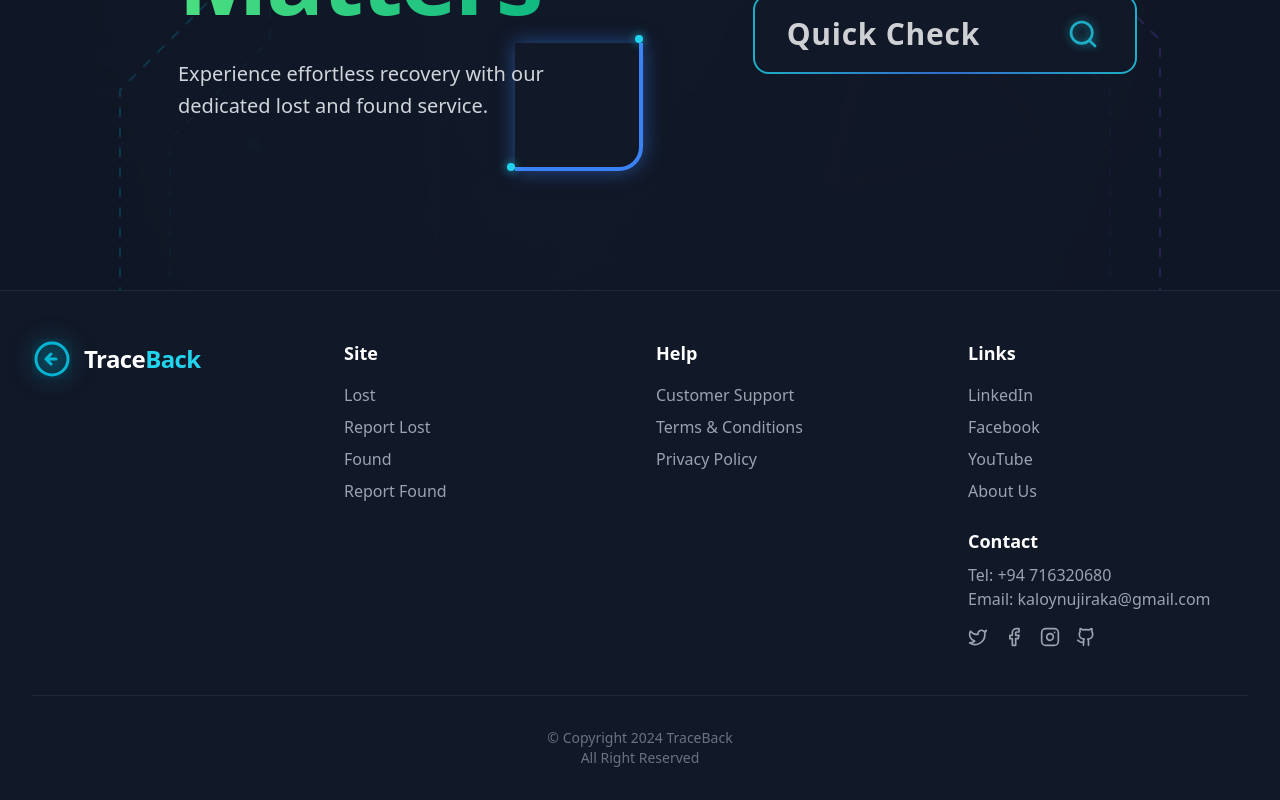
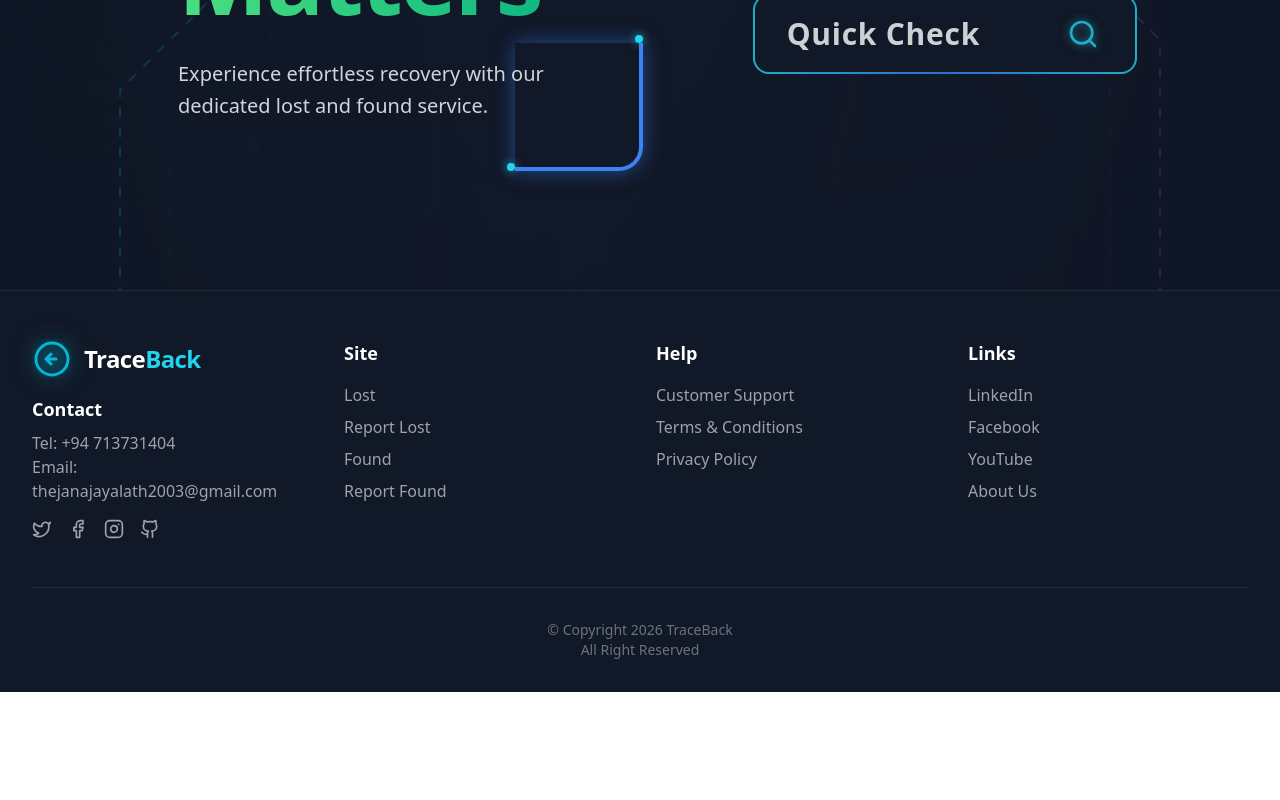
Before and after one commit to ThejanaJayalath/Lost-Found-site, a React (Vite) app in the folder lost-and-found-lk-frontend/: page / in a window 1280 px wide. Shown: the part 510-1310 px from the top of the page. After the commit the page ends 1202 px from the top, so only its background shows below. Built offline with nearby package versions, Linux system fonts and the light colour scheme; no server answers.

Commit message:
Refactor footer contact info and update copyright year
Moved contact information to the logo section and removed duplicate contact details. Updated copyright year from 2024 to 2026 for TraceBack.

```diff
--- a/lost-and-found-lk-frontend/src/components/Footer.tsx
+++ b/lost-and-found-lk-frontend/src/components/Footer.tsx
@@ -5,10 +5,21 @@ export default function Footer() {
     return (
         <footer className="bg-gray-900 border-t border-gray-800 pt-12 pb-8 px-8">
             <div className="max-w-7xl mx-auto grid grid-cols-1 md:grid-cols-4 gap-8">
-                {/* Logo & Copyright */}
+                {/* Logo & Contact */}
                 <div className="flex flex-col justify-between">
                     <div className="flex items-center gap-3 mb-4">
                         <Logo />
+                    </div>
+                    <div>
+                        <h3 className="font-bold text-lg mb-2 text-white">Contact</h3>
+                        <p className="text-gray-400">Tel: +94 713731404</p>
+                        <p className="text-gray-400">Email: thejanajayalath2003@gmail.com</p>
+                        <div className="flex gap-4 mt-4 text-gray-400">
+                            <Twitter size={20} className="hover:text-cyan-400 cursor-pointer transition-colors" />
+                            <Facebook size={20} className="hover:text-cyan-400 cursor-pointer transition-colors" />
+                            <Instagram size={20} className="hover:text-cyan-400 cursor-pointer transition-colors" />
+                            <Github size={20} className="hover:text-cyan-400 cursor-pointer transition-colors" />
+                        </div>
                     </div>
                 </div>
 
@@ -33,9 +44,8 @@ export default function Footer() {
                     </ul>
                 </div>
 
-                {/* Contact & Links */}
+                {/* Links */}
                 <div>
-                    <div className="mb-6">
                     <h3 className="font-bold text-lg mb-4 text-white">Links</h3>
                     <ul className="space-y-2 text-gray-400">
                         <li><a href="#" className="hover:text-cyan-400 transition-colors">LinkedIn</a></li>
@@ -44,21 +54,9 @@ export default function Footer() {
                         <li><a href="#" className="hover:text-cyan-400 transition-colors">About Us</a></li>
                     </ul>
                 </div>
-                    <div>
-                        <h3 className="font-bold text-lg mb-2 text-white">Contact</h3>
-                        <p className="text-gray-400">Tel: +94 716320680</p>
-                        <p className="text-gray-400">Email: kaloynujiraka@gmail.com</p>
-                        <div className="flex gap-4 mt-4 text-gray-400">
-                            <Twitter size={20} className="hover:text-cyan-400 cursor-pointer transition-colors" />
-                            <Facebook size={20} className="hover:text-cyan-400 cursor-pointer transition-colors" />
-                            <Instagram size={20} className="hover:text-cyan-400 cursor-pointer transition-colors" />
-                            <Github size={20} className="hover:text-cyan-400 cursor-pointer transition-colors" />
-                        </div>
-                    </div>
-                </div>
             </div>
             <div className="text-center mt-12 text-gray-500 text-sm border-t border-gray-800 pt-8">
-                © Copyright 2024 TraceBack<br />All Right Reserved
+                © Copyright 2026 TraceBack<br />All Right Reserved
             </div>
         </footer>
     );
```
Lines whose indentation alone changed are shown as unchanged.
